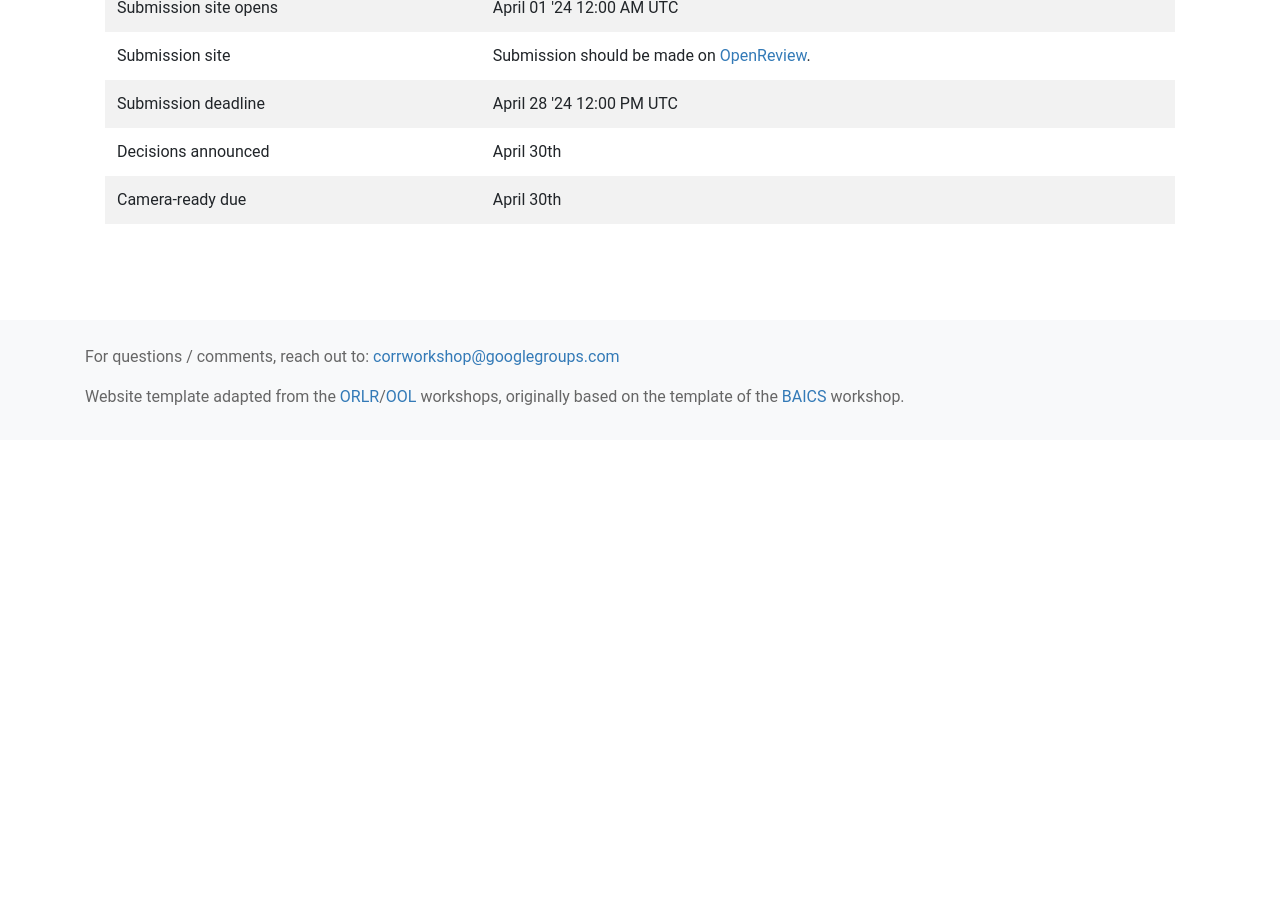
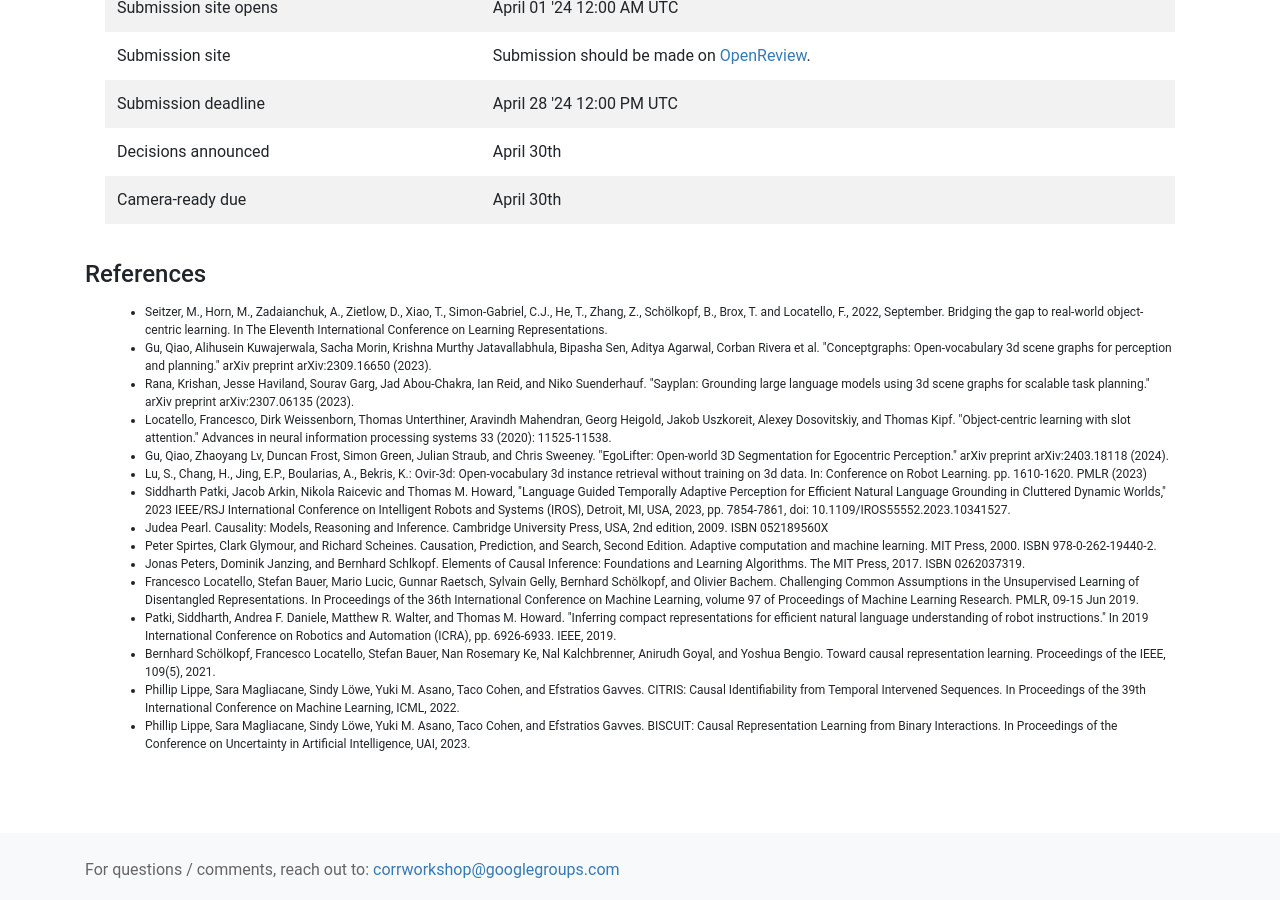
Before and after one commit to corrworkshop/corrworkshop.github.io, a Jekyll site: the page built from submit.html, in a window 1280 px wide and 900 px high, scrolled down 1201 px. Built offline with Jekyll 4.4.1, drawn with Linux system fonts in a browser that asks for light colours; nearby versions of some CDN libraries; before the commit the page ends 1641 px from its top, so only the background shows below that.

Commit message:
Add references

```diff
--- a/submit.html
+++ b/submit.html
@@ -66,3 +66,39 @@ layout: default
     </table>
   </p>
 </div>
+
+<h3 style='margin-bottom: 10pt;'>References</h3>
+<div class='references' style='font-size:9pt'>
+<ul>
+  <li>Seitzer, M., Horn, M., Zadaianchuk, A., Zietlow, D., Xiao, T., Simon-Gabriel, C.J., He, T., Zhang, Z., Schölkopf, B., Brox, T. and Locatello, F., 2022, September. Bridging the gap to real-world object-centric learning. In The Eleventh International Conference on Learning Representations.</li>
+
+  <li>Gu, Qiao, Alihusein Kuwajerwala, Sacha Morin, Krishna Murthy Jatavallabhula, Bipasha Sen, Aditya Agarwal, Corban Rivera et al. "Conceptgraphs: Open-vocabulary 3d scene graphs for perception and planning." arXiv preprint arXiv:2309.16650 (2023).</li>
+
+  <li>Rana, Krishan, Jesse Haviland, Sourav Garg, Jad Abou-Chakra, Ian Reid, and Niko Suenderhauf. "Sayplan: Grounding large language models using 3d scene graphs for scalable task planning." arXiv preprint arXiv:2307.06135 (2023).</li>
+
+  <li>Locatello, Francesco, Dirk Weissenborn, Thomas Unterthiner, Aravindh Mahendran, Georg Heigold, Jakob Uszkoreit, Alexey Dosovitskiy, and Thomas Kipf. "Object-centric learning with slot attention." Advances in neural information processing systems 33 (2020): 11525-11538.</li>
+
+  <li>Gu, Qiao, Zhaoyang Lv, Duncan Frost, Simon Green, Julian Straub, and Chris Sweeney. "EgoLifter: Open-world 3D Segmentation for Egocentric Perception." arXiv preprint arXiv:2403.18118 (2024).</li>
+
+  <li>Lu, S., Chang, H., Jing, E.P., Boularias, A., Bekris, K.: Ovir-3d: Open-vocabulary 3d instance retrieval without training on 3d data. In: Conference on Robot Learning. pp. 1610-1620. PMLR (2023)</li>
+
+  <li>Siddharth Patki, Jacob Arkin, Nikola Raicevic and Thomas M. Howard, "Language Guided Temporally Adaptive Perception for Efficient Natural Language Grounding in Cluttered Dynamic Worlds," 2023 IEEE/RSJ International Conference on Intelligent Robots and Systems (IROS), Detroit, MI, USA, 2023, pp. 7854-7861, doi: 10.1109/IROS55552.2023.10341527.</li>
+
+  <li>Judea Pearl. Causality: Models, Reasoning and Inference. Cambridge University Press, USA, 2nd edition, 2009. ISBN 052189560X</li>
+
+  <li>Peter Spirtes, Clark Glymour, and Richard Scheines. Causation, Prediction, and Search, Second Edition. Adaptive computation and machine learning. MIT Press, 2000. ISBN 978-0-262-19440-2.</li>
+
+  <li>Jonas Peters, Dominik Janzing, and Bernhard Schlkopf. Elements of Causal Inference: Foundations and Learning Algorithms. The MIT Press, 2017. ISBN 0262037319.</li>
+
+  <li>Francesco Locatello, Stefan Bauer, Mario Lucic, Gunnar Raetsch, Sylvain Gelly, Bernhard Schölkopf, and Olivier Bachem. Challenging Common Assumptions in the Unsupervised Learning of Disentangled Representations. In Proceedings of the 36th International Conference on Machine Learning, volume 97 of Proceedings of Machine Learning Research. PMLR, 09-15 Jun 2019.</li>
+
+  <li>Patki, Siddharth, Andrea F. Daniele, Matthew R. Walter, and Thomas M. Howard. "Inferring compact representations for efficient natural language understanding of robot instructions." In 2019 International Conference on Robotics and Automation (ICRA), pp. 6926-6933. IEEE, 2019.</li>
+
+  <li>Bernhard Schölkopf, Francesco Locatello, Stefan Bauer, Nan Rosemary Ke, Nal Kalchbrenner, Anirudh Goyal, and Yoshua Bengio. Toward causal representation learning. Proceedings of the IEEE, 109(5), 2021.</li>
+
+  <li>Phillip Lippe, Sara Magliacane, Sindy Löwe, Yuki M. Asano, Taco Cohen, and Efstratios Gavves. CITRIS: Causal Identifiability from Temporal Intervened Sequences. In Proceedings of the 39th International Conference on Machine Learning, ICML, 2022.</li>
+
+  <li>Phillip Lippe, Sara Magliacane, Sindy Löwe, Yuki M. Asano, Taco Cohen, and Efstratios Gavves. BISCUIT: Causal Representation Learning from Binary Interactions. In Proceedings of the Conference on Uncertainty in Artificial Intelligence, UAI, 2023.</li>
+
+</ul>
+</div>
```
